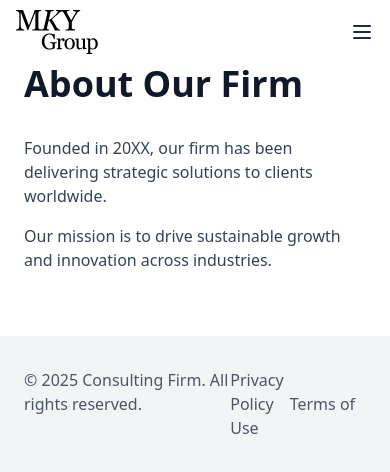
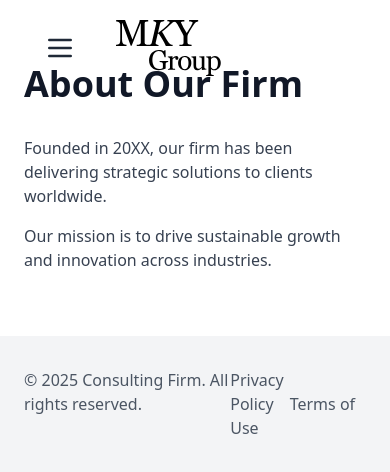
Before and after one commit to 7Nath/mky-cms, a Next.js app in the folder frontend/: page /about in a window 390 px wide. Shown: the top 472 px of the page. Built offline with nearby package versions, Linux system fonts and the light colour scheme.

Commit message:
navbar hamburger/logo to the left + hero padding

```diff
--- a/frontend/components/Hero.js
+++ b/frontend/components/Hero.js
@@ -14,14 +14,20 @@ export default function Hero({ insight }) {
   const isImageLeft = heroPosition === "image-left";
 
   return (
+    <div className="relative pt-54">
+      {/* Gradient overlay at the top to blend with navbar */}
+      <div
+        className="absolute top-0 left-0 w-full h-24 z-10 pointer-events-none"
+        style={{
+          background: "linear-gradient(to bottom, white 80%, transparent 100%)",
+        }}
+      />
       <div
         className={
           "container mx-auto flex flex-col-reverse " +
           (isImageLeft ? "lg:flex-row-reverse" : "lg:flex-row") +
           " items-center flex-1 w-full"
         }
-      // PAS de min-h-screen ici!
-      // PAS de py-20 ici, mais tu peux garder un peu de padding horizontal si tu veux
       >
         <div className="w-full lg:w-1/2 px-4">
           <h1 className="text-4xl font-bold text-white mb-4">{title}</h1>
@@ -45,5 +51,6 @@ export default function Hero({ insight }) {
           )}
         </div>
       </div>
+    </div>
   );
 }
--- a/frontend/components/Navbar.js
+++ b/frontend/components/Navbar.js
@@ -179,15 +179,37 @@ export default function Navbar({
       role="navigation"
       aria-label="Main navigation"
     >
-      <div className="container mx-auto px-4 md:px-8 flex items-center justify-between h-16">
-        {/* Logo */}
-        <div className="flex-shrink-0">
-          <Link href="/">
-              <img src={logoSrc} alt={logoAlt} className="h-11 w-auto" />
-          </Link>
+      <div className="flex items-center justify-between h-24 px-8 w-[98vw] max-w-[1800px] mx-auto relative">
+         {/* Left Hamburger and Logo */}
+        <div className="flex items-center space-x-7">
+          <button
+            className="text-gray-800 hover:text-blue-600 focus:outline-none mr-[12px] ml-2"
+            onClick={() => setMobileMenuOpen(true)}
+            aria-label="Open Menu"
+          >
+            <svg
+              className="h-8 w-8"
+              fill="none"
+              stroke="currentColor"
+              viewBox="0 0 24 24"
+              xmlns="http://www.w3.org/2000/svg"
+            >
+              <path
+                strokeLinecap="round"
+                strokeLinejoin="round"
+                strokeWidth={2}
+                d="M4 6h16M4 12h16M4 18h16"
+              />
+            </svg>
+          </button>
+          <div className="flex-shrink-0">
+            <Link href="/">
+                <img src={logoSrc} alt={logoAlt} className="h-14 w-auto" />
+            </Link>
+          </div>
         </div>
         {/* Desktop Menu */}
-        <div className="hidden md:flex md:space-x-8">
+        <div className="hidden md:flex md:space-x-8 absolute left-1/2 top-1/2 transform -translate-x-1/2 -translate-y-1/2">
           <ul role="menubar" className="flex space-x-8">
             {menuItems.map((item) => (
               <li
@@ -264,33 +286,12 @@ export default function Navbar({
               />
             </svg>
           </button>
-          {/* Mobile Hamburger */}
-          <button
-            className="md:hidden text-gray-800 hover:text-blue-600 focus:outline-none ml-4"
-            onClick={() => setMobileMenuOpen(true)}
-            aria-label="Open Menu"
-          >
-            <svg
-              className="h-6 w-6"
-              fill="none"
-              stroke="currentColor"
-              viewBox="0 0 24 24"
-              xmlns="http://www.w3.org/2000/svg"
-            >
-              <path
-                strokeLinecap="round"
-                strokeLinejoin="round"
-                strokeWidth={2}
-                d="M4 6h16M4 12h16M4 18h16"
-              />
-            </svg>
-          </button>
         </div>
       </div>
       {/* Mobile Slide-Out Menu */}
       <div
         className={`fixed inset-0 z-50 transform ${
-          mobileMenuOpen ? "translate-x-0" : "translate-x-full"
+          mobileMenuOpen ? "translate-x-0" : "-translate-x-full"
         } transition-transform duration-300 ease-in-out`}
         aria-hidden={!mobileMenuOpen}
       >
@@ -299,7 +300,7 @@ export default function Navbar({
           className="absolute inset-0 bg-black bg-opacity-25"
           onClick={() => setMobileMenuOpen(false)}
         />
-        <div className="absolute right-0 top-0 h-full w-3/4 bg-white shadow-xl p-6 overflow-auto">
+        <div className="absolute left-0 top-0 h-full w-80 max-w-full bg-white shadow-xl p-6 overflow-auto">
           <button
             className="text-gray-800 hover:text-blue-600 focus:outline-none mb-6"
             onClick={() => setMobileMenuOpen(false)}
--- a/frontend/pages/index.js
+++ b/frontend/pages/index.js
@@ -9,7 +9,7 @@ export default function Home({ featuredInsight, trendingInsights }) {
       {/* CMS-powered Hero: displays featured Insight */}
       {/* HERO qui prend la hauteur du viewport sur petit écran */}
       <section className="relative flex flex-col justify-center min-h-[calc(100vh-var(--nav-height))] pt-[var(--nav-height)] bg-hero-mky overflow-hidden">
-        <div className="absolute inset-x-0 top-0 h-[var(--nav-height)] bg-white" />
+        <div className="absolute inset-x-0 top-7 h-[var(--nav-height)] bg-white" />
         <Hero insight={featuredInsight} />
 
         {/* Bandeau Trending - coller juste en bas */}
```
Lines whose indentation alone changed are shown as unchanged.
